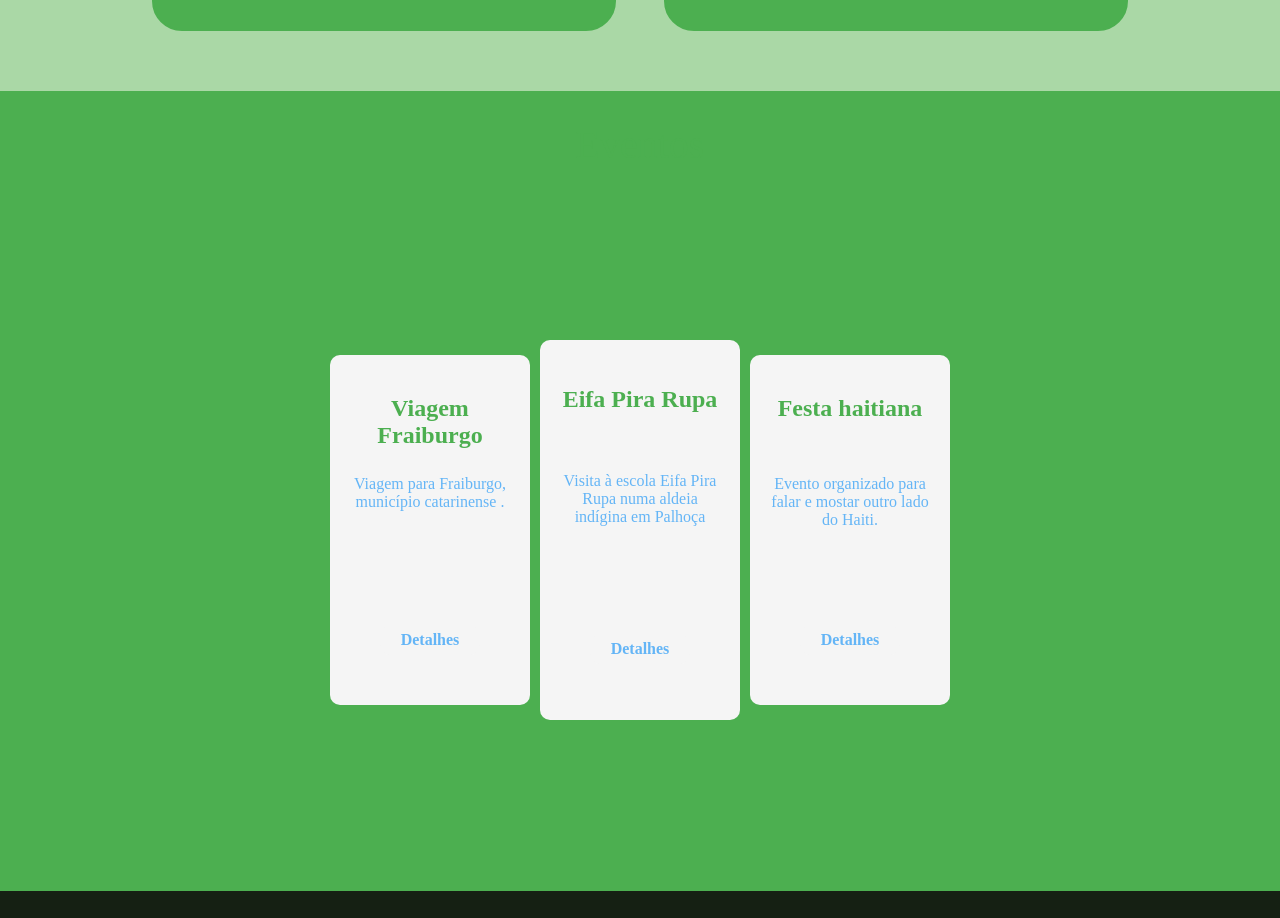
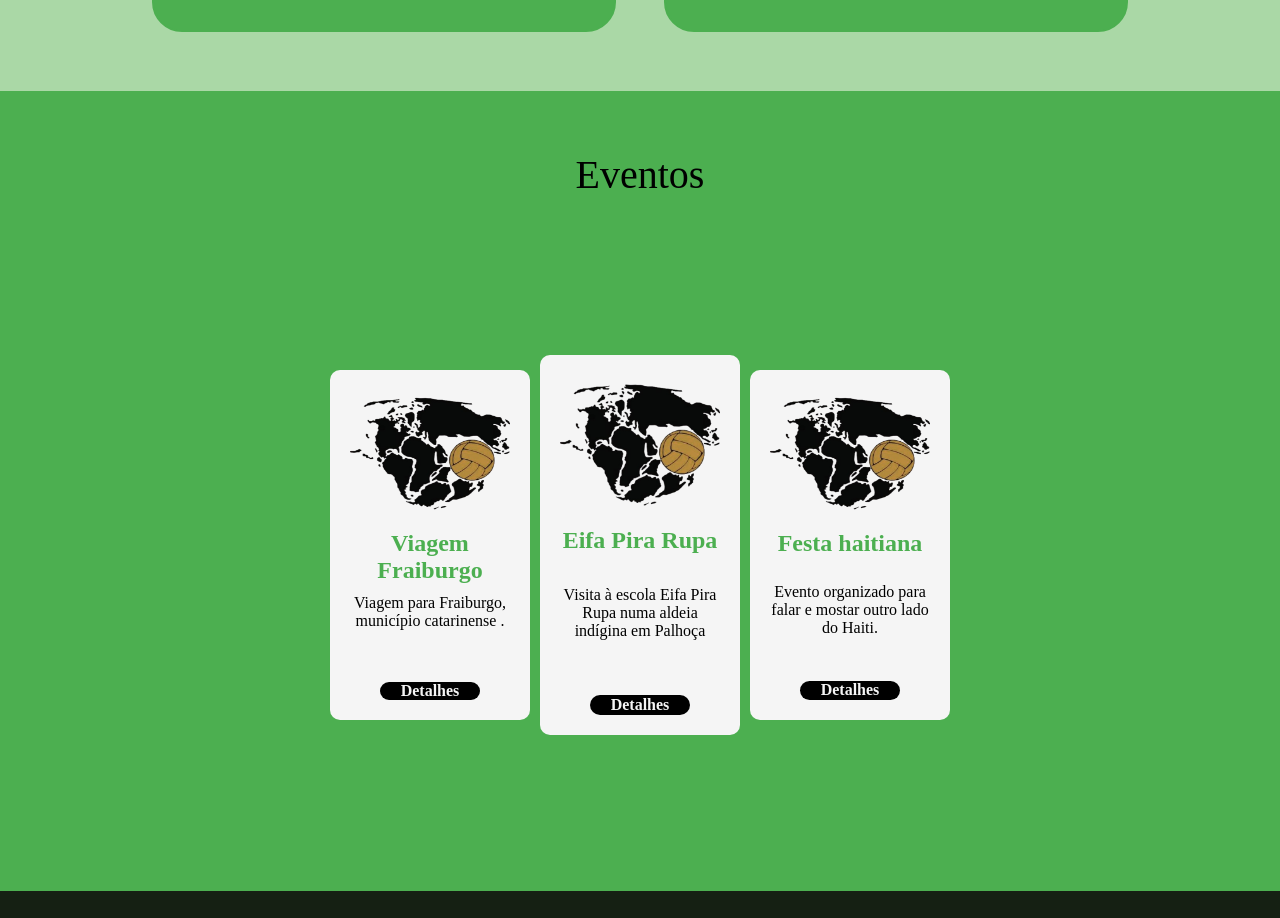
Before and after one commit to Willy-biti/Osc_Pangeia, a React (Vite) app: page / in a window 1280 px wide. Shown: the part 3479-4397 px from the top of the page. Built offline with nearby package versions, Linux system fonts and the light colour scheme.

Commit message:
configuração eventos

```diff
--- a/src/Components/Eventos/EventosElements.js
+++ b/src/Components/Eventos/EventosElements.js
@@ -28,9 +28,9 @@ export const EventosH1 = styled.div`
     align-items: center;
     width: 100%
     height: 200px;
-    color: ${theme.primary};
+    color: ${theme.Title};
     font-size: 2.5rem;
-    margin-top: 30px;
+    margin-top: 60px;
 
     @media screen and (max-width: 785px){
         margin-bottom: 30px;
@@ -110,7 +110,7 @@ export const EventosP = styled.p`
     height: 40%;
     font-size: 1rem;
     text-align: center;
-    color: ${theme.secondary};
+    color: ${theme.Title};
     margin: 10px;
 `
 
@@ -121,7 +121,7 @@ export const BtnEnventos = styled.div`
     align-items: center;
     width: 100px;
     height: 30px;
-    background: ${theme.background};
+    background: ${theme.Title};
     margin-bottom: 20px;
     transition: 0.2s;
     border-radius: 10px;
@@ -133,7 +133,7 @@ export const BtnEnventos = styled.div`
 `
 
 export const BtnEntvosLink = styled(LinkR)`
-    color: ${theme.secondary};
+    color: ${theme.background};
     display: flex;
     justify-content: center;
     align-items: center;
--- a/src/Components/Eventos/index.jsx
+++ b/src/Components/Eventos/index.jsx
@@ -2,9 +2,9 @@ import React, {useEffect} from "react";
 import Aos from 'aos';
 import 'aos/dist/aos.css';
 
-// import Eift from "../../images/Eventos/EoftPerfil.jpeg";
-// import Fraid from "../../images/Eventos/Fraiburgo/FrProfil.jpeg";
-// import HaitiFoto from "../../images/Eventos/Haiti/Perfilcard.png"
+import Eift from "../../Assets/Photos/Logo.png";
+import Fraid from "../../Assets/Photos/Logo.png";
+import HaitiFoto from "../../Assets/Photos/Logo.png"
 
 import {
     EventosContainer,
@@ -34,7 +34,7 @@ const Eventos = () => {
                     <EventosWrapper>
 
                         <EventosCard data-aos="zoom-in">
-                            {/* <EventosIcon  src={Fraid}/> */}
+                            <EventosIcon  src={Fraid}/>
                             <EventosH2>Viagem Fraiburgo</EventosH2>
                             <EventosP>
                                 Viagem  para Fraiburgo, município catarinense .
@@ -45,7 +45,7 @@ const Eventos = () => {
                         </EventosCard>
 
                         <EventosCardM data-aos="zoom-in">
-                            {/* <EventosIcon  src={Eift}/> */}
+                            <EventosIcon  src={Eift}/>
                             <EventosH2>Eifa Pira Rupa</EventosH2>
                             <EventosP>
                                 Visita à escola Eifa Pira Rupa numa aldeia indígina em Palhoça
@@ -56,7 +56,7 @@ const Eventos = () => {
                         </EventosCardM>
 
                         <EventosCard data-aos="zoom-in">
-                            {/* <EventosIcon  src={HaitiFoto} /> */}
+                            <EventosIcon  src={HaitiFoto} />
                             <EventosH2>Festa haitiana</EventosH2>
                             <EventosP>
                                 Evento organizado para falar e mostar outro lado do Haiti.
```
